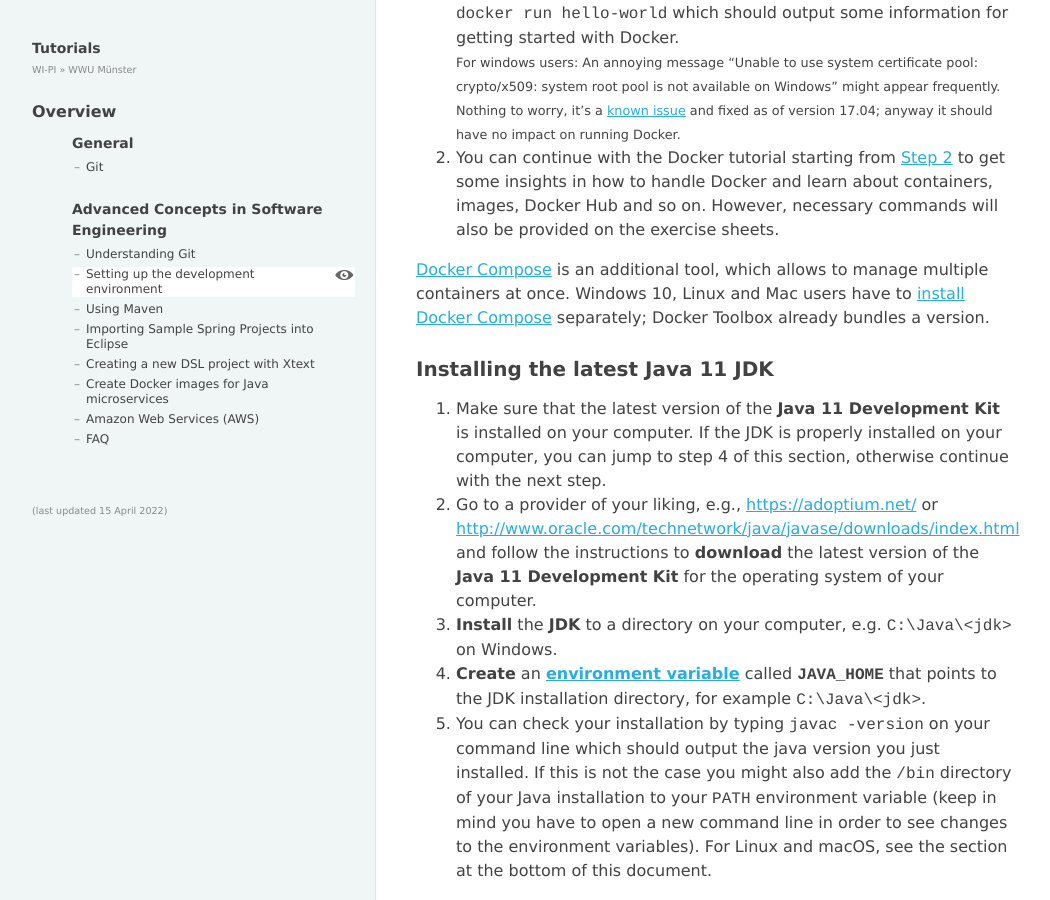
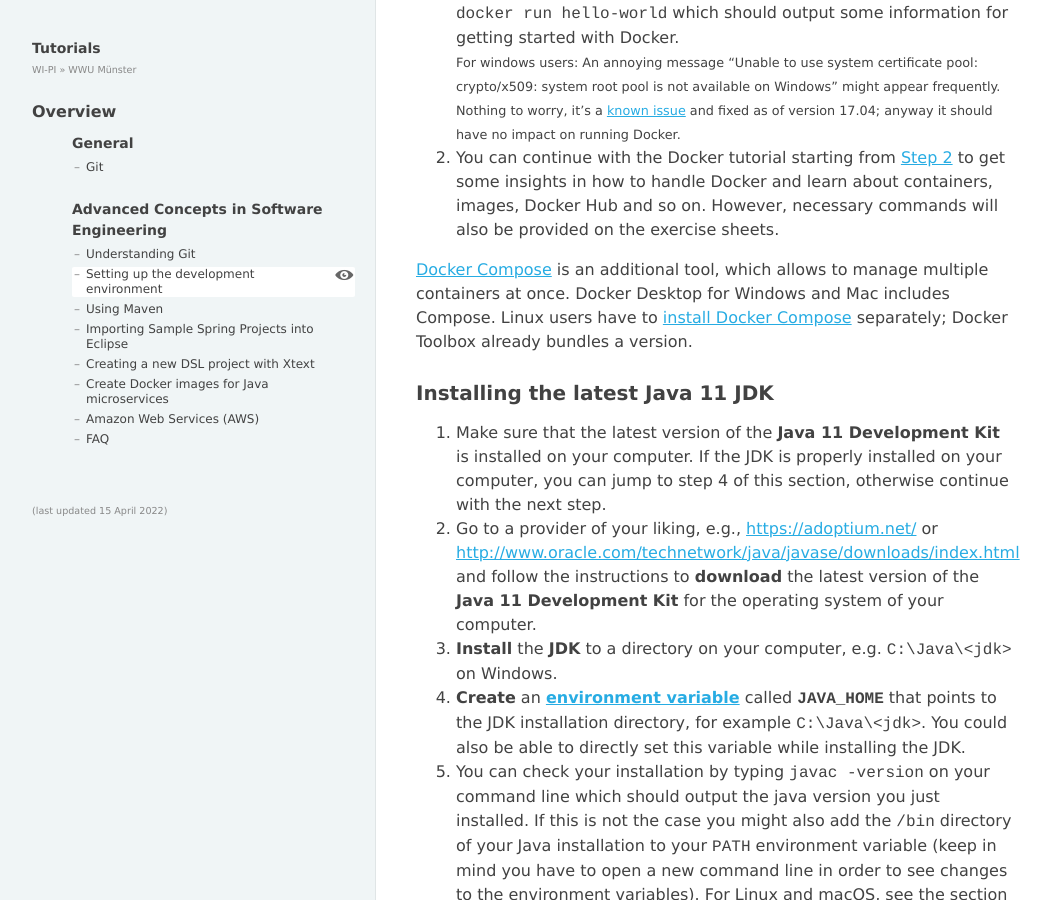
Before and after one commit to wwu-pi/tutorials, a Jekyll site: the page built from lectures/acse/010_setting_up_environment_with_docker.md, in a window 1280 px wide and 900 px high, scrolled down 726 px. Shown: the whole window, without its empty margins (8-1058 px from the left). Built offline with Jekyll 4.4.1, drawn with Linux system fonts in a browser that asks for light colours.

Commit message:
Updated information for Mac and Windows. Also, JAVA_HOME can be set via the installer.

```diff
--- a/lectures/acse/010_setting_up_environment_with_docker.md
+++ b/lectures/acse/010_setting_up_environment_with_docker.md
@@ -58,7 +58,7 @@ Which tool to install depends on your operating system:
 1. You can continue with the Docker tutorial starting from [Step 2](https://docs.docker.com/get-started/part2/) to get some insights in how to handle Docker and learn about containers, images, Docker Hub and so on. However, necessary commands will also be provided on the exercise sheets.
 
 [Docker Compose](https://docs.docker.com/compose/overview/) is an additional tool, which allows to manage multiple containers at once.
-Windows 10, Linux and Mac users have to [install Docker Compose](https://docs.docker.com/compose/install/) separately; Docker Toolbox already bundles a version.
+Docker Desktop for Windows and Mac includes Compose. Linux users have to [install Docker Compose](https://docs.docker.com/compose/install/) separately; Docker Toolbox already bundles a version.
 
 ## <a id="jdk" name="jdk"></a>Installing the latest Java 11 JDK
 
@@ -66,7 +66,7 @@ Windows 10, Linux and Mac users have to [install Docker Compose](https://docs.do
 If the JDK is properly installed on your computer, you can jump to step 4 of this section, otherwise continue with the next step.
 1. Go to a provider of your liking, e.g., [https://adoptium.net/](https://adoptium.net/?variant=openjdk11&jvmVariant=hotspot) or [http://www.oracle.com/technetwork/java/javase/downloads/index.html](http://www.oracle.com/technetwork/java/javase/downloads/index.html) and follow the instructions to **download** the latest version of the **Java 11 Development Kit** for the operating system of your computer.
 1. **Install** the **JDK** to a directory on your computer, e.g. ``C:\Java\<jdk>`` on Windows.
-1. **Create** an **[environment variable](#envvar)** called **``JAVA_HOME``** that points to the JDK installation directory, for example ``C:\Java\<jdk>``.
+1. **Create** an **[environment variable](#envvar)** called **``JAVA_HOME``** that points to the JDK installation directory, for example ``C:\Java\<jdk>``. You could also be able to directly set this variable while installing the JDK.
 1. You can check your installation by typing ``javac -version`` on your command line which should output the java version you just installed. If this is not the case you might also add the ``/bin`` directory of your Java installation to your ``PATH`` environment variable (keep in mind you have to open a new command line in order to see changes to the environment variables). For Linux and macOS, see the section at the bottom of this document.
 
 ## <a id="eclipse" name="eclipse"></a>Installing Eclipse
```
